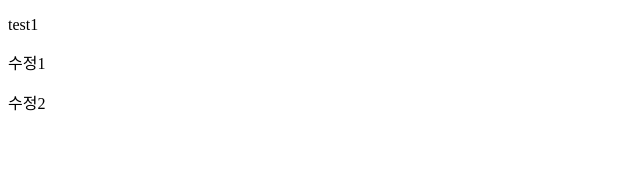
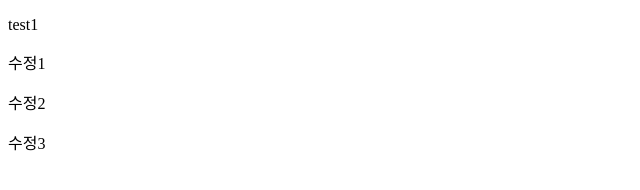
Before and after one commit to hithrucci/251030_test, a plain HTML site: page index.html in a window 1280 px wide. Shown: the full height of the page, 0-640 px from the left. Drawn offline with Linux system fonts and the light colour scheme.

Commit message:
4th upload

```diff
--- a/index.html
+++ b/index.html
@@ -9,5 +9,6 @@
     <p>test1</p>
     <p>수정1</p>
     <p>수정2</p>
+    <p>수정3</p>
   </body>
 </html>
```
